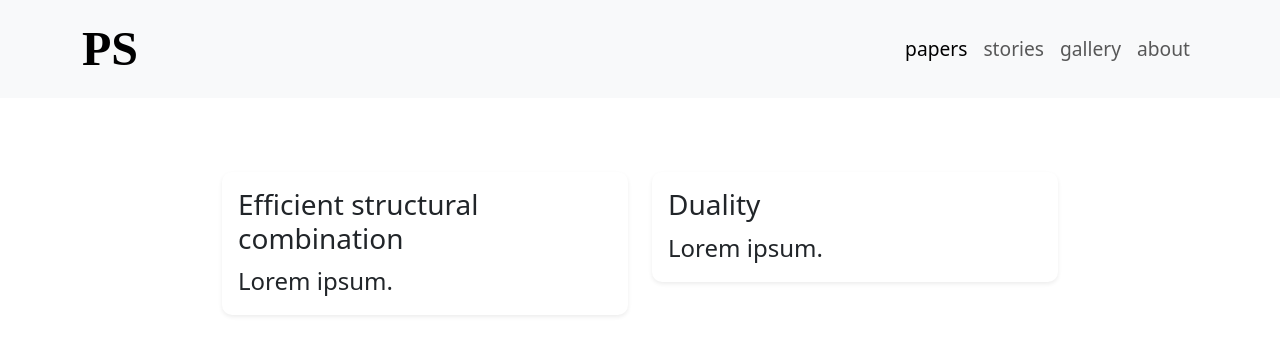
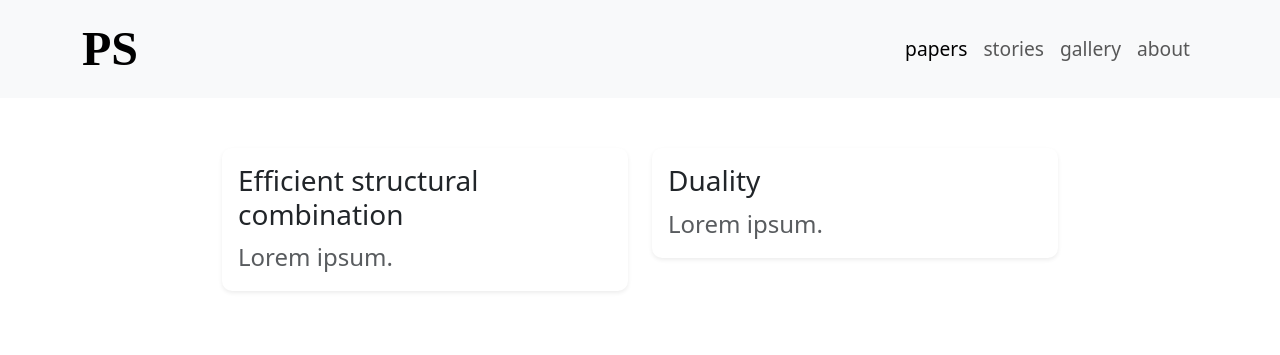
Before and after one commit to patrickschaffrath/patrickschaffrath.github.io, a Jekyll site: the page built from papers/index.html, in a window 1280 px wide. Shown: the top 355 px of the page. Built offline with Jekyll 4.4.1, drawn with Linux system fonts in a browser that asks for light colours; some web fonts are replaced.

Commit message:
Improve card styling.

```diff
--- a/_includes/card.html
+++ b/_includes/card.html
@@ -2,7 +2,7 @@
   <div class="card shadow-sm">
     <div class="card-body">
       <h3 class="card-title">{{ include.title }}</h3>
-      <p class="card-text">{{ include.description }}</p>
+      <p class="card-text text-muted">{{ include.description }}</p>
     </div>
   </div>
 </a>
--- a/papers/index.html
+++ b/papers/index.html
@@ -4,8 +4,8 @@ title: papers
 permalink: /papers/
 ---
 
-<div class="container mt-4">
-  <div class="row">
+<div class="container">
+  <div class="row g-4">
     <div class="col-md-6">
       {% include card.html url="/papers/efficient_structural_combination/"
       title="Efficient structural combination" description="Lorem ipsum." %}
```
